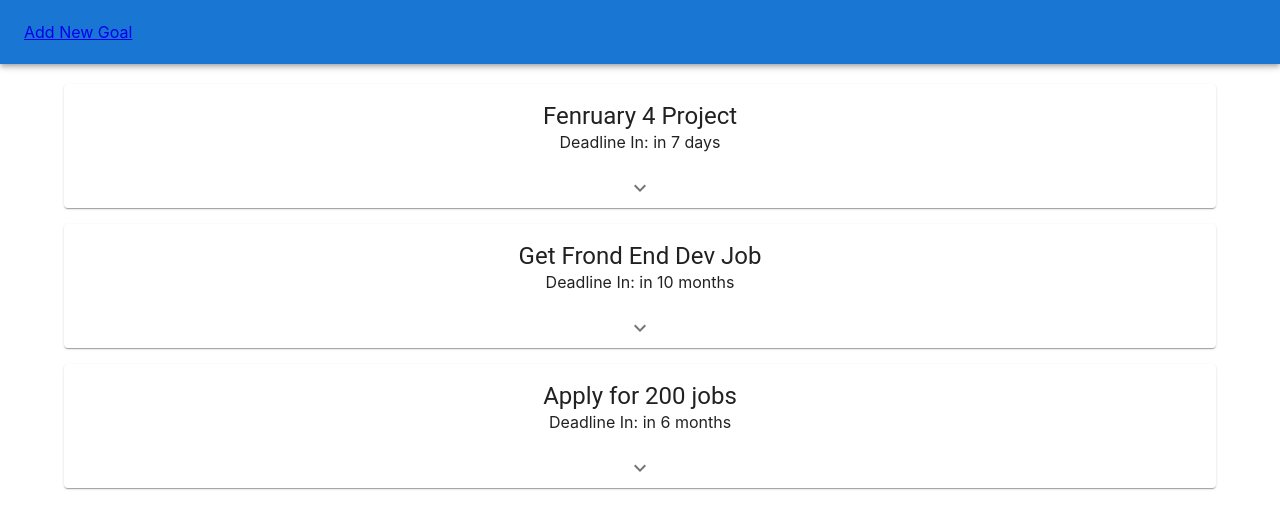
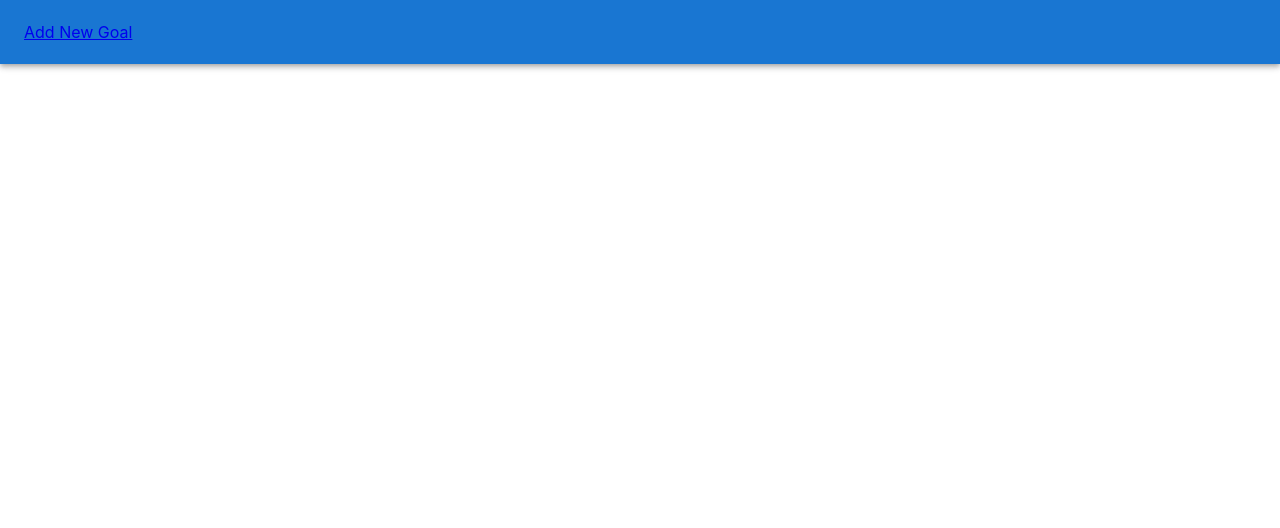
Before and after one commit to Vasily93/Long-term-goal-keeper, a React (Create React App) app: page / in a window 1280 px wide. Shown: the top 528 px of the page. Built offline with nearby package versions, Linux system fonts and the light colour scheme.

Commit message:
tracking minutes left

```diff
--- a/src/components/AddForm.js
+++ b/src/components/AddForm.js
@@ -7,6 +7,8 @@ import TextField from '@mui/material/TextField';
 import Container from '@mui/material/Container';
 import Stack from '@mui/material/Stack';
 import Button from '@mui/material/Button';
+import moment from 'moment';
+
 
 function AddForm({ addNewGoal }) {
     const [goal, setGoal] = useState('');
@@ -17,14 +19,17 @@ function AddForm({ addNewGoal }) {
 
     const handleSubmit = (e) => {
         e.preventDefault()
+        console.log(deadline)
 
-        const editedDate = deadline.split('').filter(i => i !== '-').join('');
+
+
         const obj = {
             name: goal,
             description,
             bet,
             partner,
-            deadline: editedDate
+            deadline,
+            status: null,
         }
 
         setGoal('')
--- a/src/components/GoalCard.js
+++ b/src/components/GoalCard.js
@@ -1,4 +1,4 @@
-import React, { useState } from 'react'
+import React, { useState, useEffect } from 'react'
 import Card from '@mui/material/Card';
 import CardContent from '@mui/material/CardContent';
 import { styled } from '@mui/material/styles';
@@ -7,6 +7,7 @@ import ExpandMoreIcon from '@mui/icons-material/ExpandMore';
 import Collapse from '@mui/material/Collapse';
 import Typography from '@mui/material/Typography';
 import moment from 'moment';
+import { getMinutesLeft } from '../helpers/dateHelpers';
 
 const ExpandMore = styled((props) => {
     const { expand, ...other } = props;
@@ -21,15 +22,25 @@ const ExpandMore = styled((props) => {
 
 function GoalCard({ goal }) {
     const [expanded, setExpanded] = useState(false);
+    const [minutes, setMinutes] = useState(getMinutesLeft(goal.deadline));
+    let deadlineInDays = moment(goal.deadline, "YYYYMMDD").fromNow();
+
     const handleExpandClick = () => {
         setExpanded(!expanded);
     };
-    let deadlineInDays = moment(goal.deadline, "YYYYMMDD").fromNow()
+
+    setInterval(() => {
+        setMinutes(getMinutesLeft(goal.deadline))
+    }, 60000)
+
   return (
     <Card>
         <CardContent>
             <Typography variant="h5">{goal.name}</Typography>
-            Deadline In: {deadlineInDays}
+            <Typography>
+                Minutes Left: {minutes}
+            </Typography>
+            {deadlineInDays}
         </CardContent>
         <ExpandMore
         expand={expanded}
@@ -45,6 +56,7 @@ function GoalCard({ goal }) {
             </Typography>
             <Typography variant="subtitle1">Agreed with: {goal.partner}</Typography>
             <Typography variant="subtitle1">Losing bet: {goal.bet}</Typography>
+            <Typography variant="subtitle2">Status: {goal.status}</Typography>
         </Collapse>
     </Card>
   )
--- a/src/components/Goals.js
+++ b/src/components/Goals.js
@@ -2,7 +2,9 @@ import Stack from '@mui/material/Stack';
 import Container from '@mui/material/Container';
 import GoalCard from './GoalCard';
 
+
 function Goals(props) {
+
     return(
         <Container>
             <Stack direction='column' spacing={2}>
--- a/src/components/GoalsKeeper.js
+++ b/src/components/GoalsKeeper.js
@@ -2,39 +2,37 @@ import React, {useState, useEffect } from 'react';
 import Goals from './Goals';
 import AppBar from '@mui/material/AppBar';
 import Box from '@mui/material/Box';
-import Container from '@mui/material/Container';
 import Toolbar from '@mui/material/Toolbar';
 import { Link } from 'react-router-dom';
 import { Routes, Route } from 'react-router-dom';
 import AddForm from './AddForm';
 
-
-const hardcodedGoals = [
-    {
-        name: 'Fenruary 4 Project',
-        description: 'finish four code porjects for portfolio',
-        deadline: '20220228',
-        bet: 'Speakers',
-        partner: 'Tikhon'
-    },
-    {
-        name: 'Get Frond End Dev Job',
-        description: 'Get hired to work as a frond end developer ',
-        deadline: '20221231',
-        bet: '$1000',
-        partner: 'Tikhon'
-    },
-    {
-        name: 'Apply for 200 jobs',
-        description: 'Send out resume to  200 employers on LinkedIn',
-        deadline: '20220811',
-        bet: 'car',
-        partner: 'Tikhon'
-    },
-]
+// const hardcodedGoals = [
+//     {
+//         name: 'Fenruary 4 Project',
+//         description: 'finish four code porjects for portfolio',
+//         deadline: '20220228',
+//         bet: 'Speakers',
+//         partner: 'Tikhon'
+//     },
+//     {
+//         name: 'Get Frond End Dev Job',
+//         description: 'Get hired to work as a frond end developer ',
+//         deadline: '20221231',
+//         bet: '$1000',
+//         partner: 'Tikhon'
+//     },
+//     {
+//         name: 'Apply for 200 jobs',
+//         description: 'Send out resume to  200 employers on LinkedIn',
+//         deadline: '20220811',
+//         bet: 'car',
+//         partner: 'Tikhon'
+//     },
+// ]
 
 function GoalsKeeper() {
-    const staticGoals = JSON.parse(window.localStorage.getItem('goals')) || hardcodedGoals;
+    const staticGoals = JSON.parse(window.localStorage.getItem('goals')) || [];
     const [goals, setGoals] = useState(staticGoals);
 
     useEffect(() => {
--- /dev/null
+++ b/src/helpers/dateHelpers.js
@@ -0,0 +1,12 @@
+import moment from "moment";
+
+const getMinutesLeft = (deadline) => {
+    return Math.floor(
+        (Date.parse(`${deadline}T23:59:59`)
+        -
+        Date.parse(moment().format()))
+         / 1000 / 60
+        )
+}
+
+export { getMinutesLeft }
```
